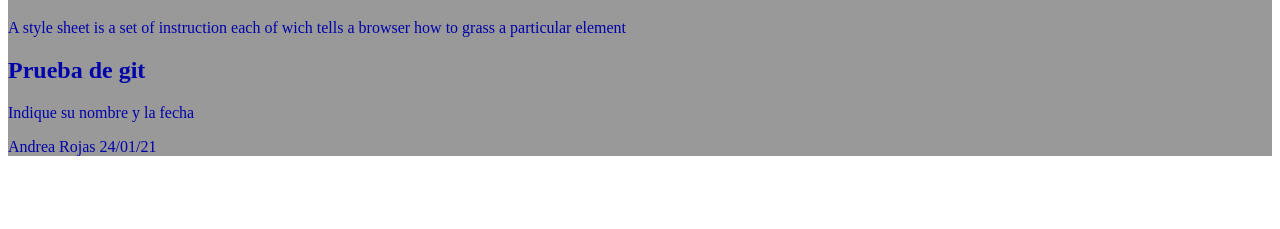
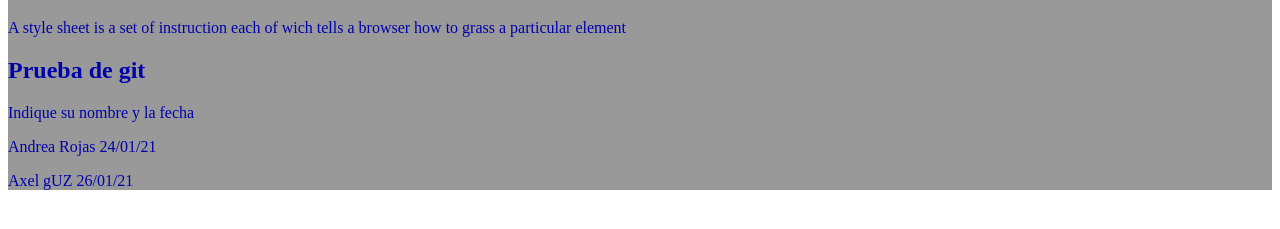
Before and after one commit to rn-andrea/PruebaExpo, a plain HTML site: page index.html in a window 1280 px wide. Shown: the part 87-316 px from the top of the page. Drawn offline with Linux system fonts and the light colour scheme.

Commit message:
AxelComment

```diff
--- a/index.html
+++ b/index.html
@@ -13,4 +13,5 @@ type="text/css" media="screen" />
 
     <p>Indique su nombre y la fecha</p>
     <p>Andrea Rojas 24/01/21</p>
+    <p>Axel gUZ 26/01/21</p>
 </div>
```
Lines whose indentation alone changed are shown as unchanged.
